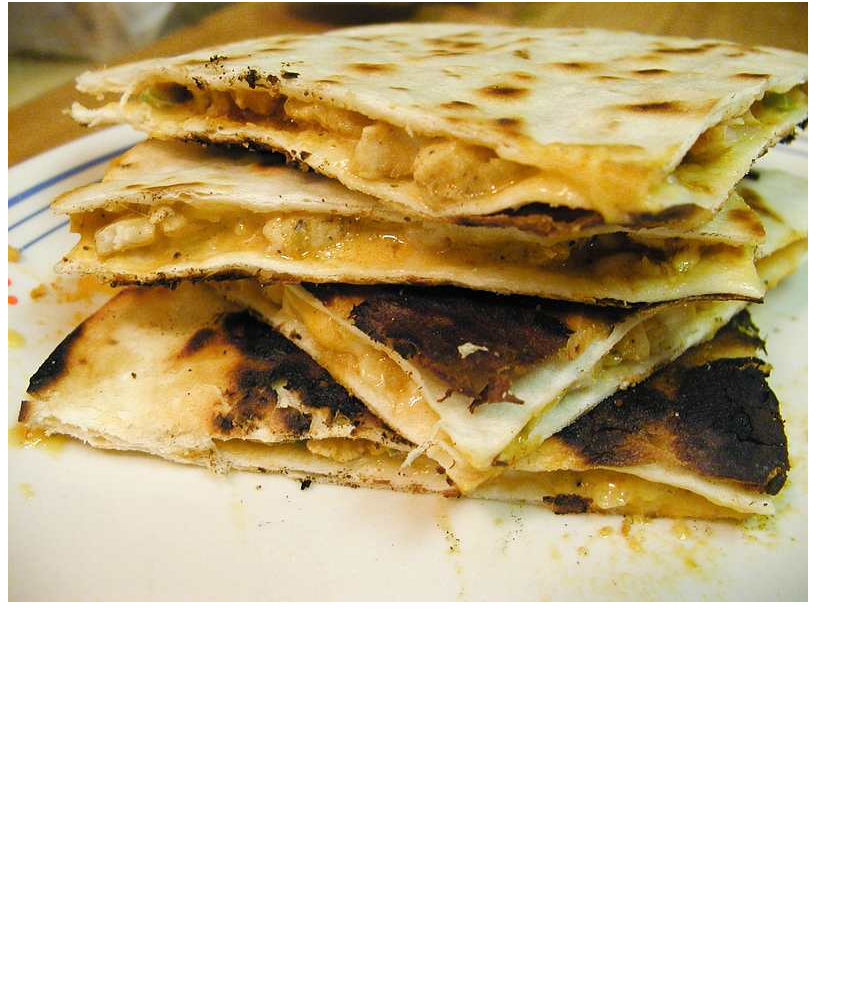
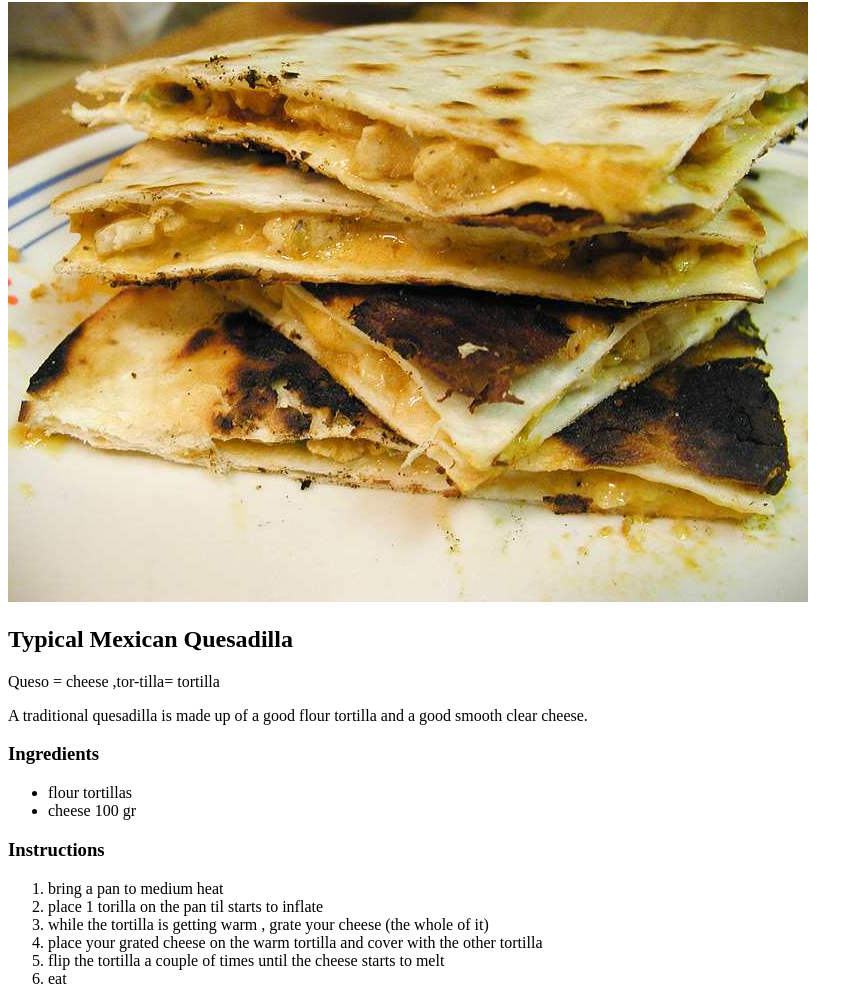
Before and after one commit to RexRoy6/odin-recipes, a plain HTML site: page recipes/quesadilla.html in a window 1280 px wide. Shown: the part 78-1082 px from the top of the page, without its empty margins (0-863 px from the left). Before the commit the page ends 800 px from the top, so only its background shows below. Drawn offline with Linux system fonts and the light colour scheme.

Commit message:
finished the html part, please add some css

```diff
--- a/recipes/quesadilla.html
+++ b/recipes/quesadilla.html
@@ -7,6 +7,35 @@
     <body>
         <h1>Quesadilla Recipe</h1>
         <img src="../images/Quesadilla.jpg">
+        <h2>Typical Mexican Quesadilla</h2>
+          <p>Queso = cheese ,tor-tilla= tortilla</p>
+          <p></p>
+          <p>A traditional quesadilla is made up of a
+            good flour tortilla and a good smooth
+            clear cheese.</p>
+        <h3>Ingredients</h3>
+          <p>
+            <ul>
+                <li>flour tortillas</li>
+                <li>cheese 100 gr</li>
+            </ul>
+          </p>
+        <h3>Instructions</h3>
+          <p>
+            <ol>
+                <li>bring  a pan to medium heat</li>
+                <li>place 1 torilla on the pan til starts to
+                    inflate</li>
+                <li>while the tortilla is getting warm ,
+                     grate your cheese (the whole of it)</li>
+                <li>place your grated cheese on the
+                    warm tortilla and cover with the other tortilla</li>
+                <li>flip the tortilla a couple of times
+                    until the cheese starts to melt
+                </li>
+                <li>eat</li>
+            </ol>
+          </p>
 
     </body>
 </html>
```
